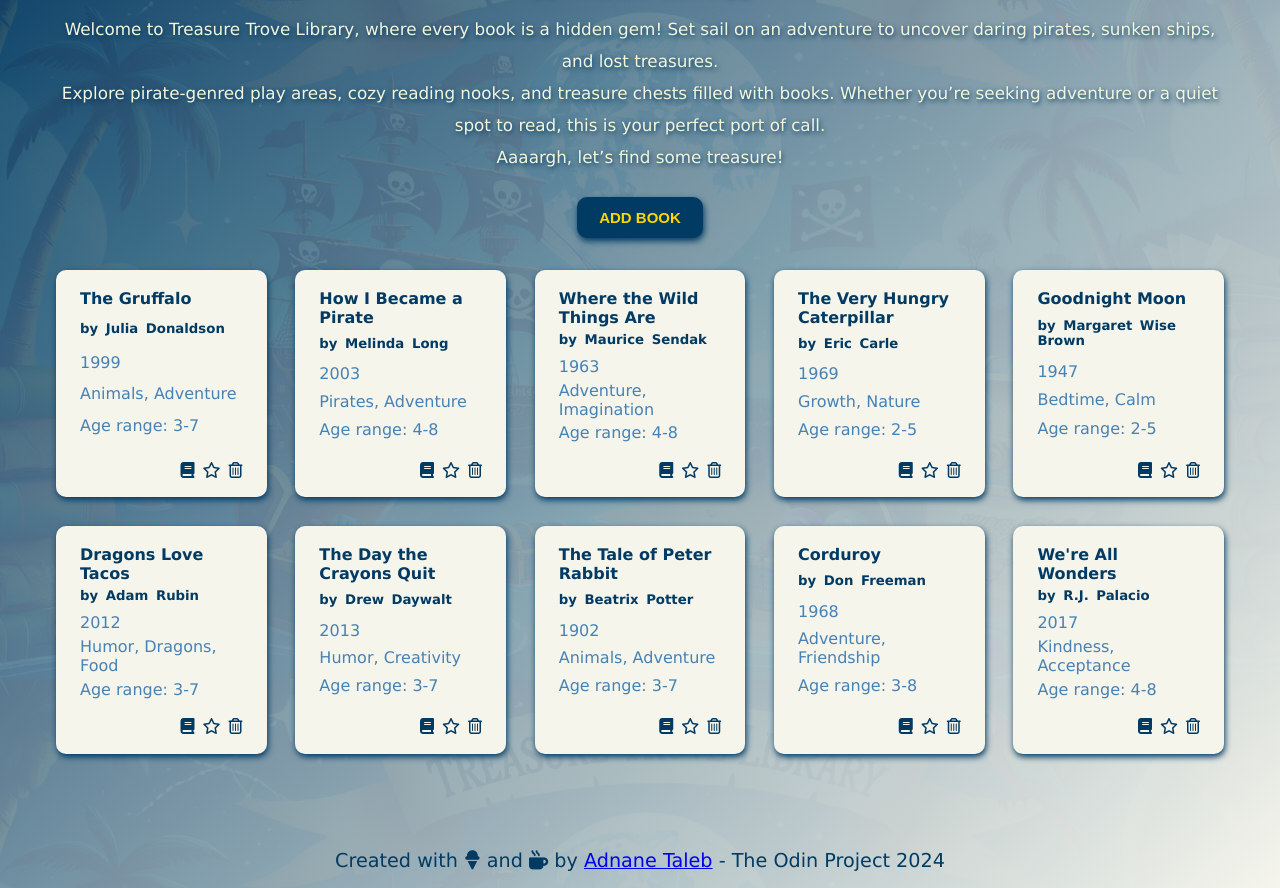
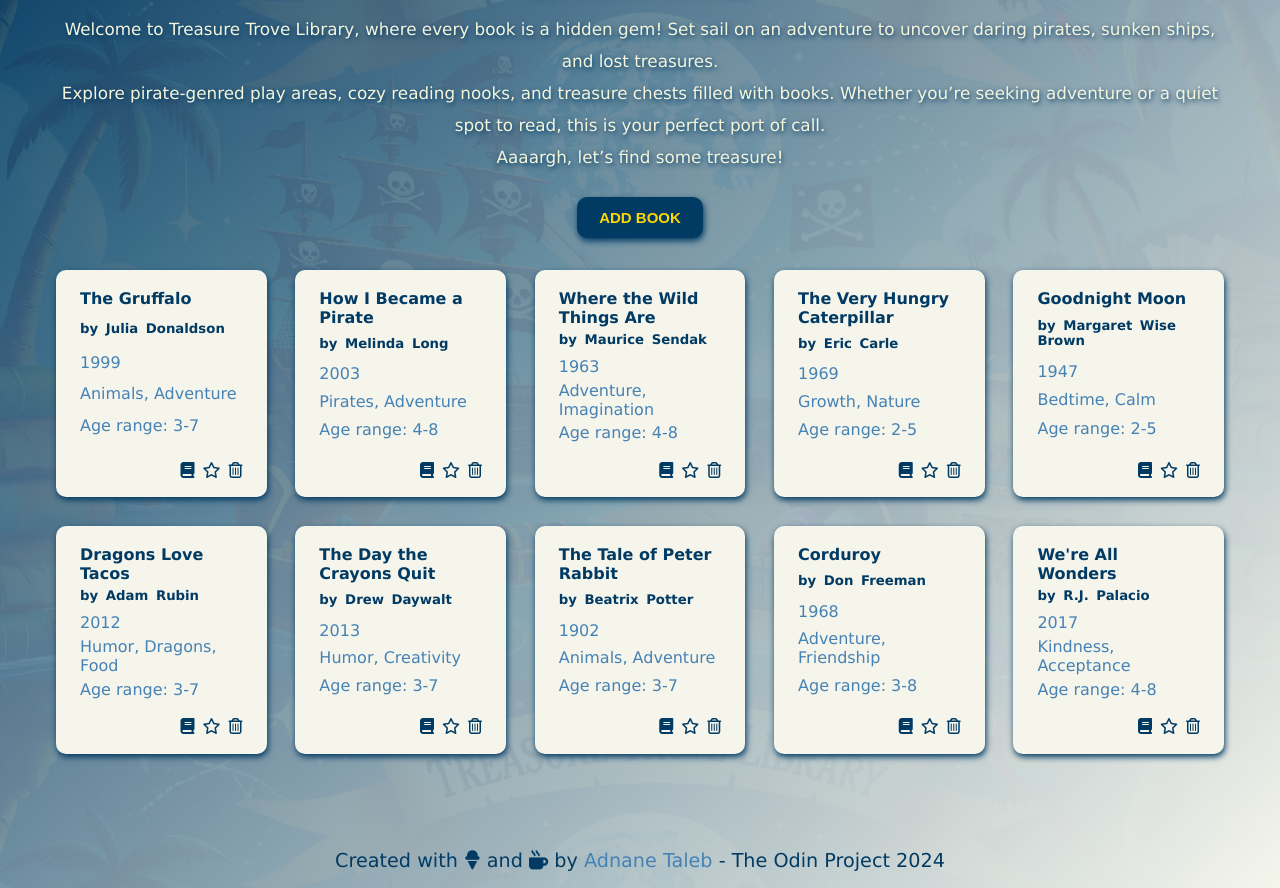
Before and after one commit to AdnaneTaleb10/Odin-Library, a plain HTML site: page index.html in a window 1280 px wide. Shown: the part 121-1009 px from the top of the page. Drawn offline with Linux system fonts and the light colour scheme; a web font is replaced by a local one.

Commit message:
Remove default styles and add custom styles to link elements

```diff
--- a/style.css
+++ b/style.css
@@ -357,3 +357,9 @@ footer{
     color: var(--deep-blue-sea);
     margin-top: 40px;
 }
+
+footer a{
+    text-decoration: none;
+    color: var(--ocean-blue);
+    font-weight: 400;
+}
```
